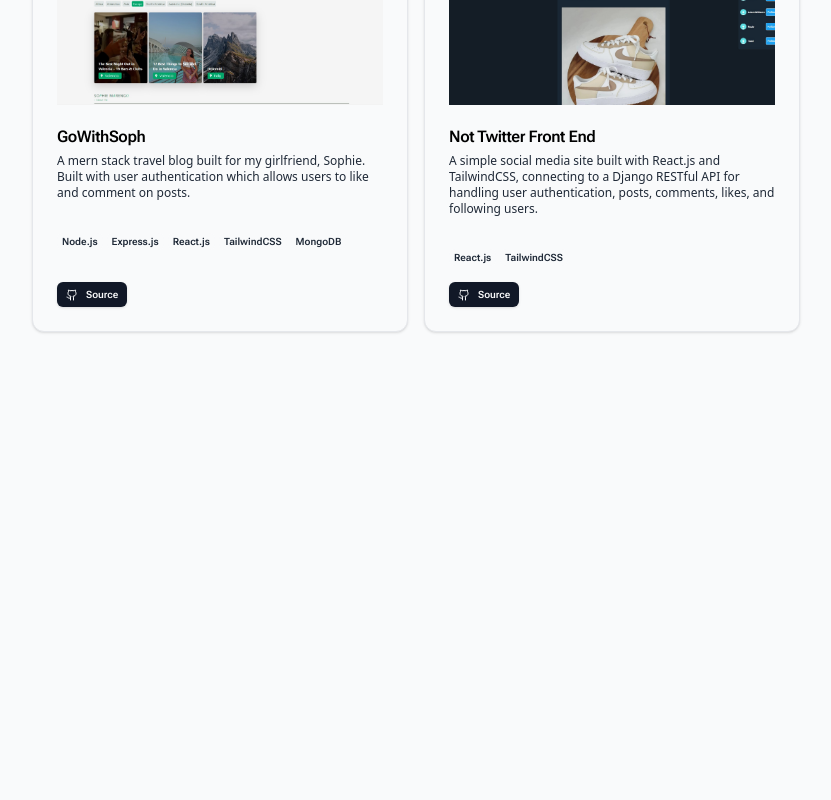
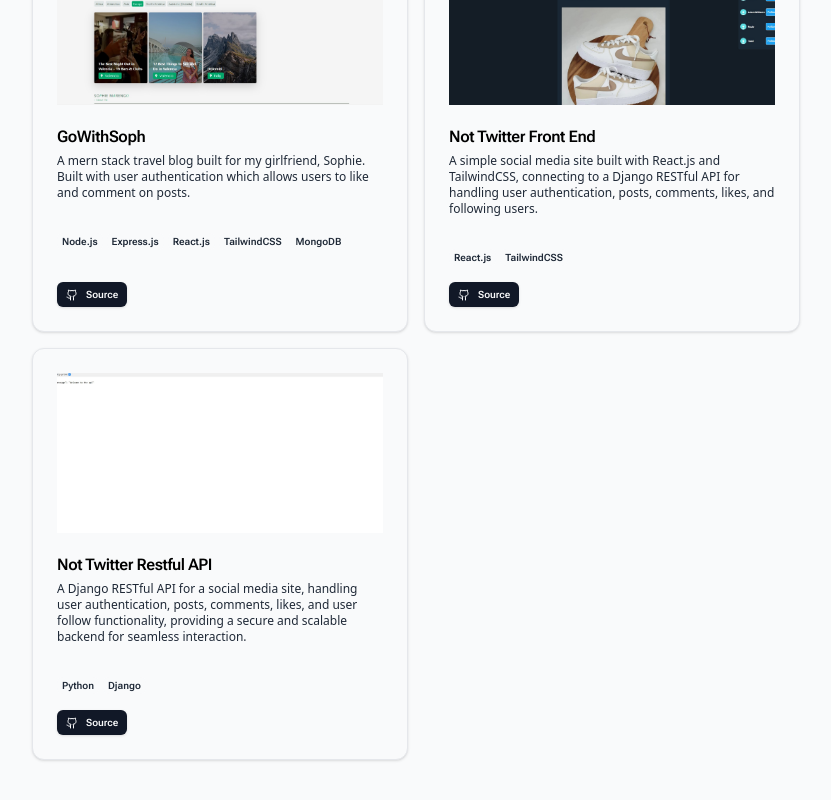
Before and after one commit to GavPri/gavprior, a Next.js app: page /projects in a window 1280 px wide. Shown: the part 268-1068 px from the top of the page, without its empty margins (224-1055 px from the left). Before the commit the page ends 800 px from the top, so only its background shows below. Built offline with nearby package versions, Linux system fonts and the light colour scheme.

Commit message:
add third project to array

```diff
--- a/app/projects/page.jsx
+++ b/app/projects/page.jsx
@@ -16,6 +16,14 @@ const projectData = [
     imageSrc: "/images/notTwitterBanner.jpg", // Path to the project image
     tags: ["React.js", "TailwindCSS"],
     githubLink: "https://github.com/GavPri/twitter_front_end",
+  },
+  {
+    title: "Not Twitter Restful API",
+    description:
+      "A Django RESTful API for a social media site, handling user authentication, posts, comments, likes, and user follow functionality, providing a secure and scalable backend for seamless interaction.",
+    imageSrc: "/images/notTwitterAPIBanner.jpg",
+    tags: ["Python", "Django"],
+    githubLink: "https://github.com/GavPri/Twitter_Clone_API",
   },
 ];
 
```
